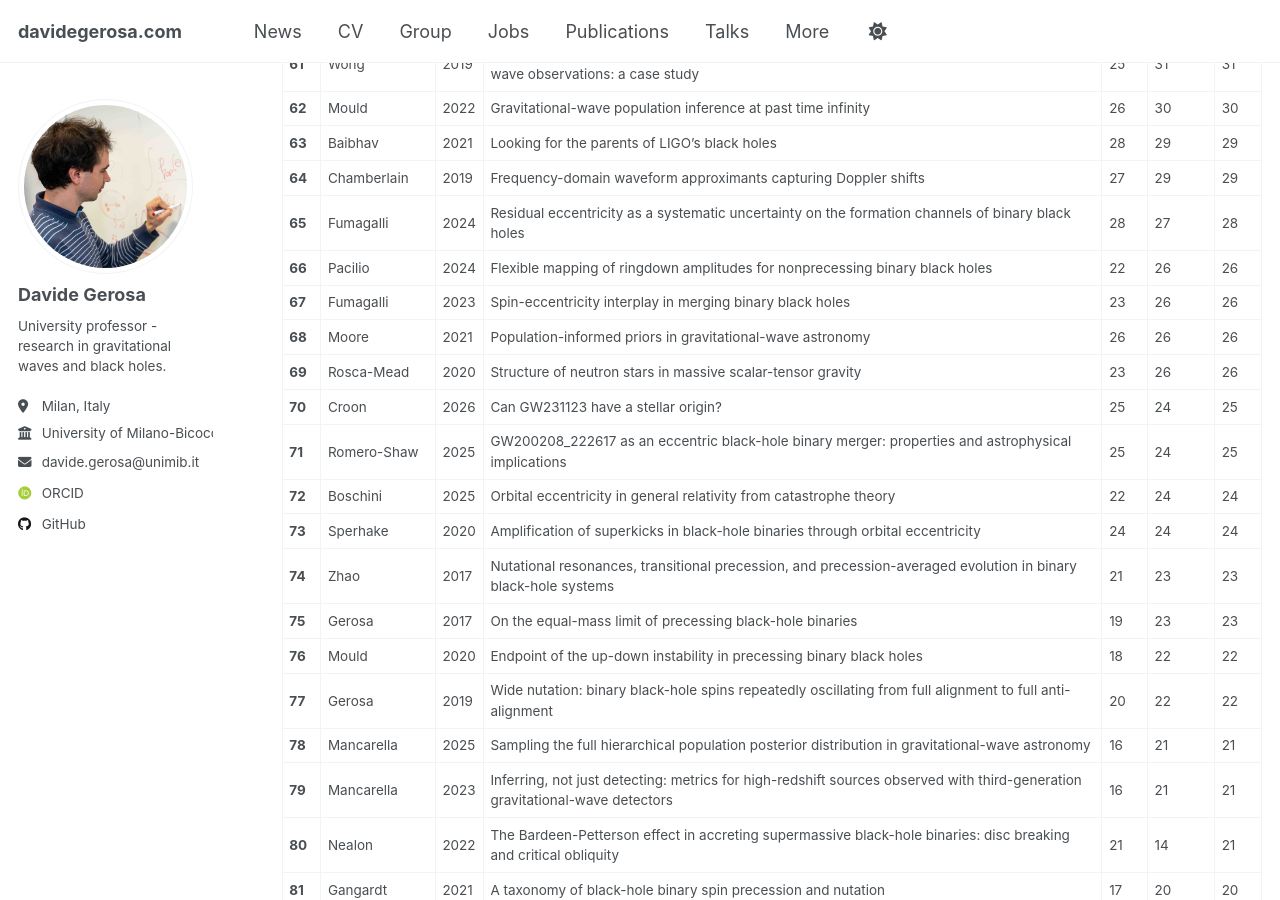
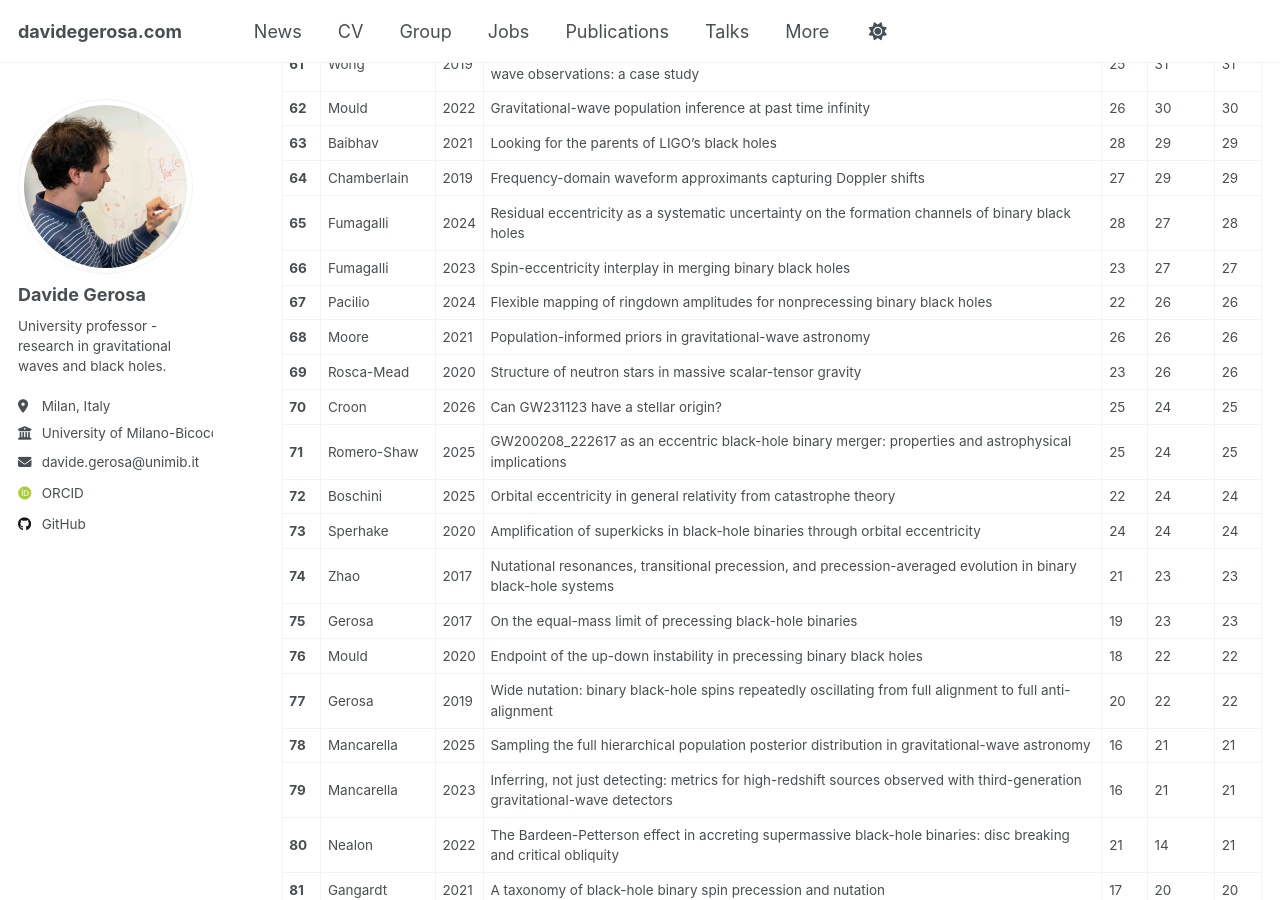
Before and after one commit to dgerosa/website, a Jekyll site: the page built from _pages/citations.md, in a window 1280 px wide and 900 px high, scrolled down 2943 px. Built offline with Jekyll 4.4.1, drawn with Linux system fonts in a browser that asks for light colours; some web fonts are replaced; some of the changed text lies outside the part shown.

Commit message:
Website update from workflow

```diff
--- a/_pages/_citations.md
+++ b/_pages/_citations.md
@@ -74,8 +74,8 @@
 | **63** | Baibhav | 2021 | Looking for the parents of LIGO's black holes | 28 | 29 | 29 |
 | **64** | Chamberlain | 2019 | Frequency-domain waveform approximants capturing Doppler shifts | 27 | 29 | 29 |
 | **65** | Fumagalli | 2024 | Residual eccentricity as a systematic uncertainty on the formation channels of binary black holes | 28 | 27 | 28 |
-| **66** | Pacilio | 2024 | Flexible mapping of ringdown amplitudes for nonprecessing binary black holes | 22 | 26 | 26 |
-| **67** | Fumagalli | 2023 | Spin-eccentricity interplay in merging binary black holes | 23 | 26 | 26 |
+| **66** | Fumagalli | 2023 | Spin-eccentricity interplay in merging binary black holes | 23 | 27 | 27 |
+| **67** | Pacilio | 2024 | Flexible mapping of ringdown amplitudes for nonprecessing binary black holes | 22 | 26 | 26 |
 | **68** | Moore | 2021 | Population-informed priors in gravitational-wave astronomy | 26 | 26 | 26 |
 | **69** | Rosca-Mead | 2020 | Structure of neutron stars in massive scalar-tensor gravity | 23 | 26 | 26 |
 | **70** | Croon | 2026 | Can GW231123 have a stellar origin? | 25 | 24 | 25 |
```
Also changed, not shown: other parts of _pages/_citations.md (+11 -11 lines), _pages/_group.md (+2 -2 lines), _pages/_publications.md (+1 -1 lines), _pages/_talks.md (+1 -1 lines).
